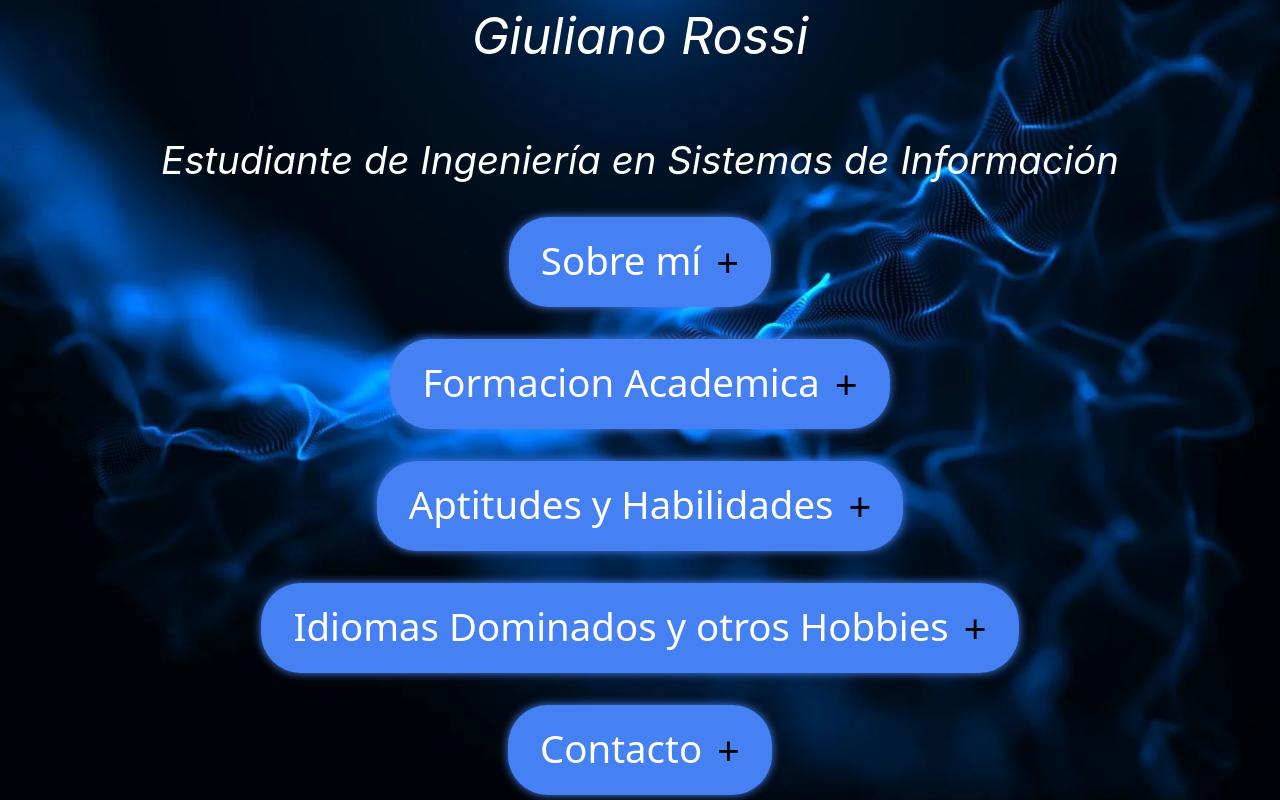
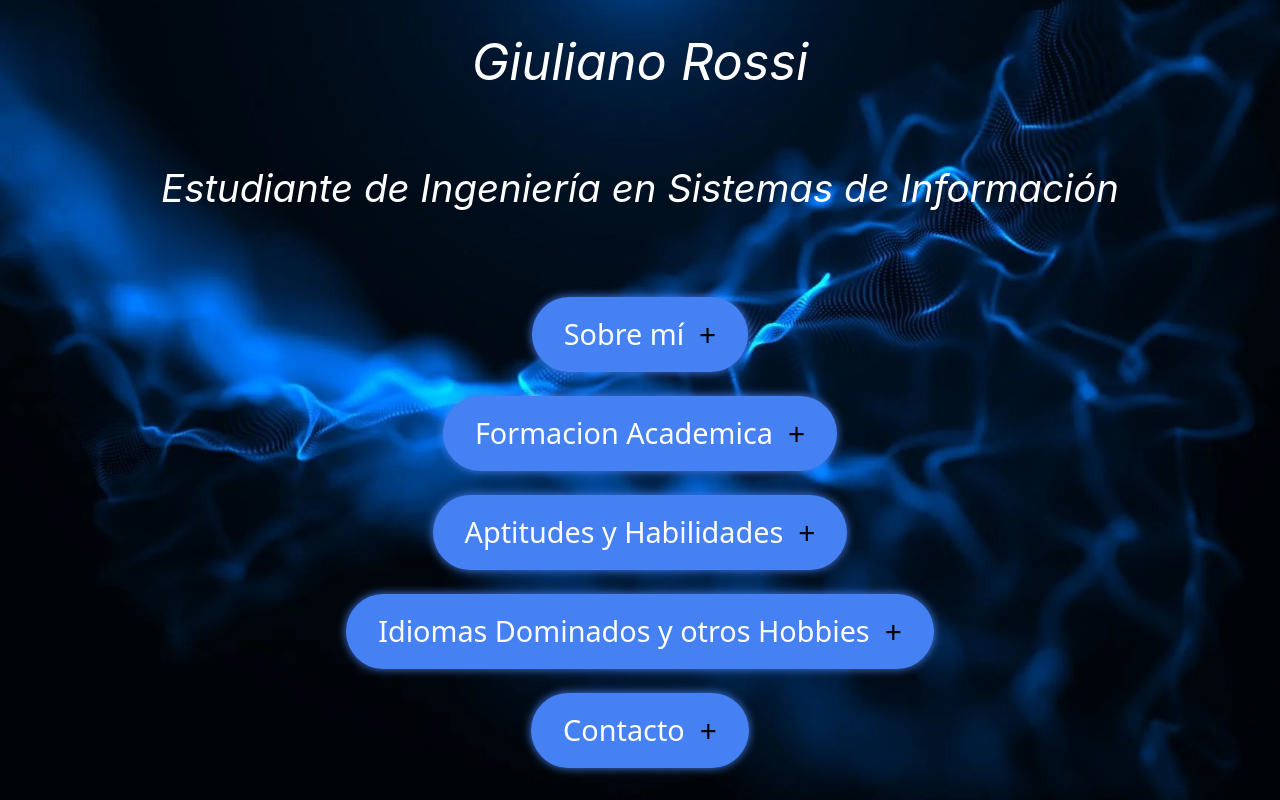
Before and after one commit to yularossi/yularossi.github.io, a plain HTML site: page index.html in a window 1280 px wide. Drawn offline with nearby package versions, Linux system fonts and the light colour scheme.

Commit message:
Last Commit 31/01

```diff
--- a/css/styles.css
+++ b/css/styles.css
@@ -27,7 +27,7 @@
     justify-content: center;
     gap: 0.5em;
     font-style: italic;
-    font-size: larger;
+    font-size: x-large;
   }
 
   .encabezado {
@@ -86,7 +86,7 @@
     flex-direction: column;
     align-items: center;
     gap: 1em;
-    font-size: xx-large;
+    font-size: x-large;
   }
 
   .panel {
@@ -102,7 +102,7 @@
 
   .botones:after {
     content: '\2B'; /* Unicode character for "plus" sign (+) */
-    font-size: 40px;
+    font-size: 30px;
     color: rgb(0, 0, 0);
     float: right;
     margin-left: 15px;
```
